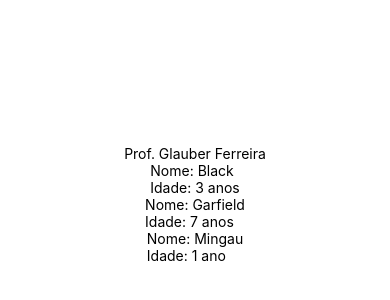
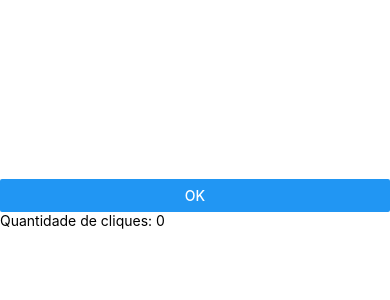
Before and after one commit to glauberferreira/pmovel-manha, a React Native app: screen / in a window 390 px wide. Shown: the part 218-518 px from the top of the page. Built offline with nearby package versions, Linux system fonts and the light colour scheme.

Commit message:
Cria interface para contagem de cliques

```diff
--- a/App.js
+++ b/App.js
@@ -1,8 +1,9 @@
 import { StatusBar } from 'expo-status-bar';
 import { StyleSheet, Text, View } from 'react-native';
 import Gato from './Gato';
+import Cliques from './Cliques';
 
-export default function App() {
+function App() {
   return (
     <View style={styles.container}>
       <Text>Prof. Glauber Ferreira</Text>
@@ -14,6 +15,8 @@ export default function App() {
   );
 }
 
+export default Cliques;
+
 const styles = StyleSheet.create({
   container: {
     flex: 1,
--- /dev/null
+++ b/Cliques.js
@@ -0,0 +1,18 @@
+
+import { useState } from 'react';
+import {Button, Text, View} from 'react-native';
+
+const Cliques = () => {
+    const [cliques, setCliques] = useState(0);
+
+    return(
+        <View style={{flex: 1, justifyContent: 'center'}}>
+            <Button title='OK' onPress={() => {
+                setCliques(cliques + 1);
+            }}/>
+            <Text>Quantidade de cliques: {cliques}</Text>
+        </View>
+    );
+}
+
+export default Cliques;
```
